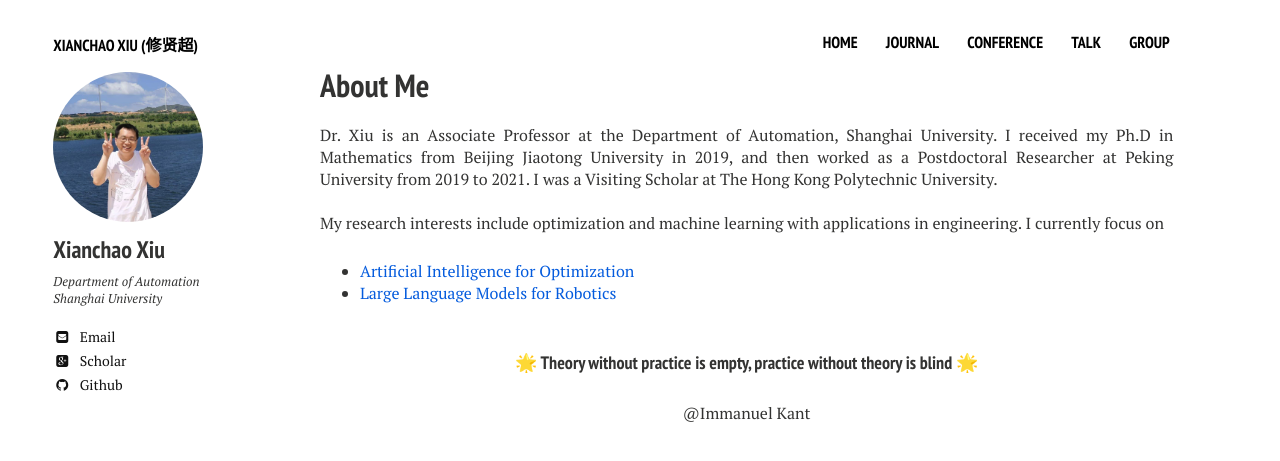
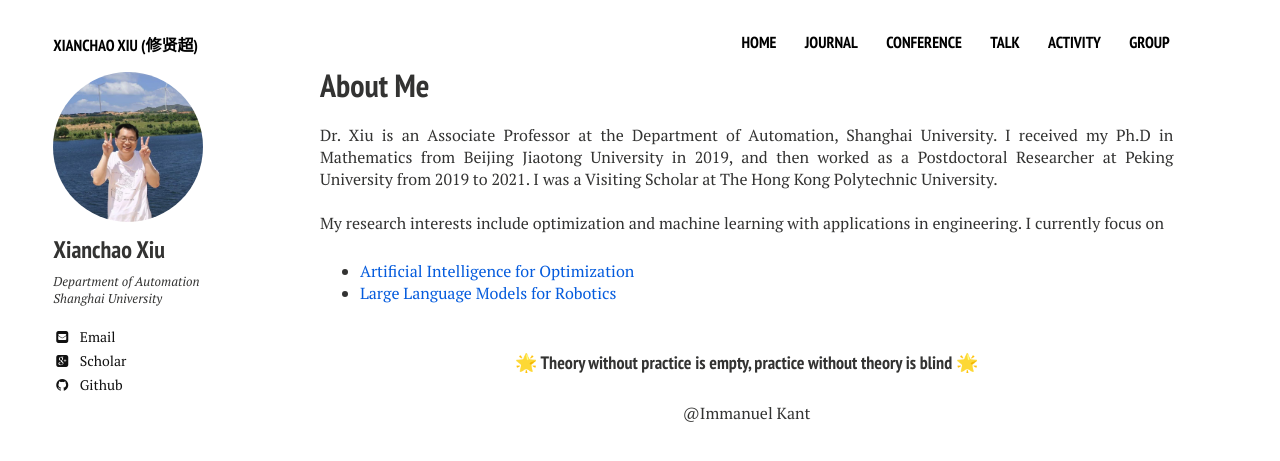
Before and after one commit to xianchaoxiu/xianchaoxiu.github.io, a Jekyll site: the page built from index.md, in a window 1280 px wide. Shown: the top 461 px of the page. Built offline with Jekyll 4.4.1, drawn with Linux system fonts in a browser that asks for light colours; nearby versions of some CDN libraries.

Commit message:
Update navigation.yml

```diff
--- a/_data/navigation.yml
+++ b/_data/navigation.yml
@@ -19,5 +19,9 @@
   url: /talk
 
 
+- title: Activity
+  url: /activity
+
+
 - title: Group
   url: /group
```
